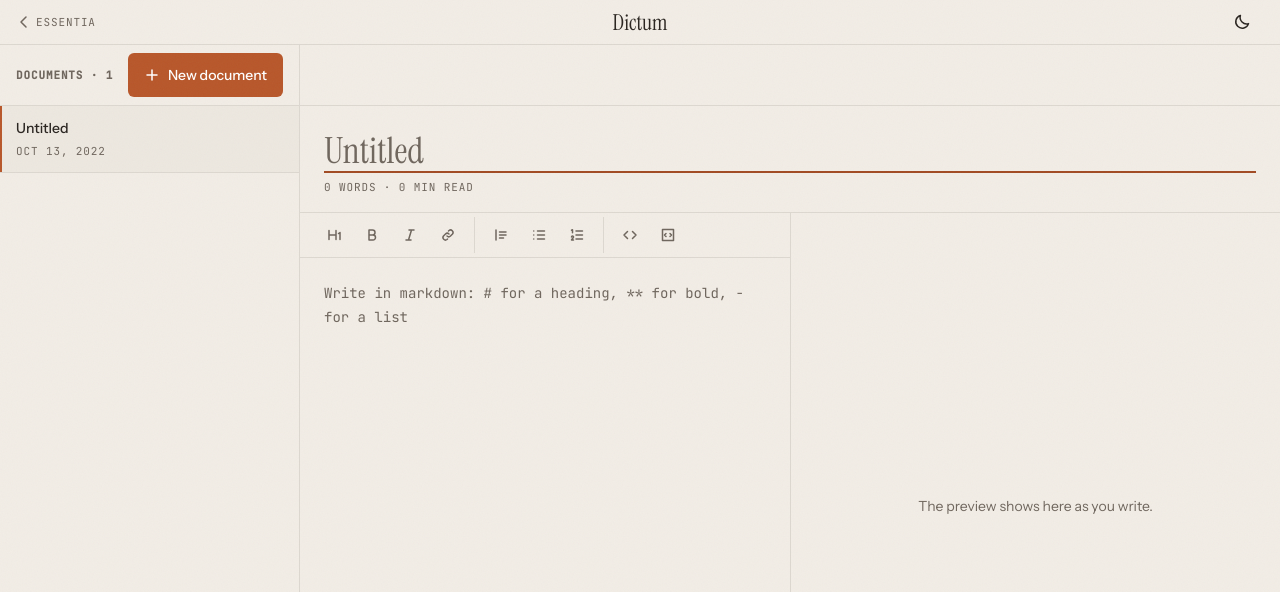
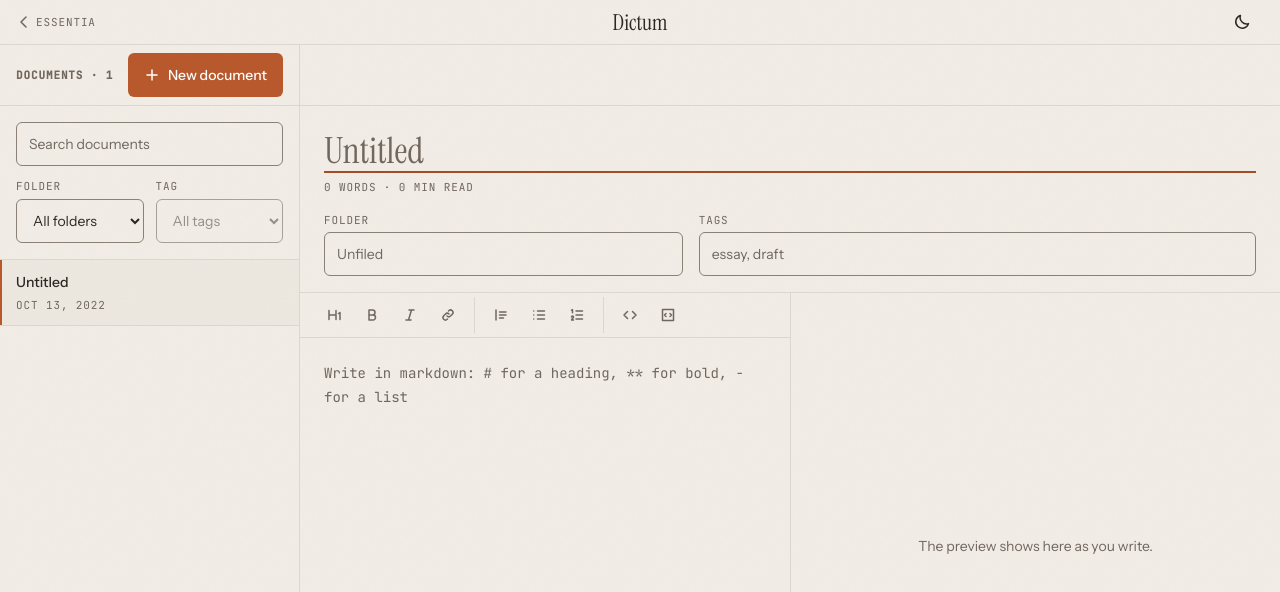
Before and after one commit to tiago-espadinha/Essentia, a React (Vite) app in the folder apps/dictum/: page / in a window 1280 px wide. Both pictures are taken after a click on the button "New document". Shown: the top 592 px of the page. Built offline with nearby package versions, Linux system fonts and the light colour scheme.

Commit message:
feat(dictum): file documents in folders and tags, and filter the list

```diff
--- a/apps/dictum/src/App.tsx
+++ b/apps/dictum/src/App.tsx
@@ -2,11 +2,14 @@ import { useCallback, useEffect, useRef, useState } from 'react'
 import { AppHeader } from './AppHeader'
 import { DocList } from './DocList'
 import { Editor, type Mode } from './Editor'
-import { filterDocs } from './documents'
+import { Filters } from './Filters'
+import { filterDocs, foldersOf, tagsOf, type DocFilter } from './documents'
 import { useDocuments } from './useDocuments'
 
 /** Matches dictum.css: one pane at a time below 768 px. */
 const PHONE = '(width < 768px)'
+
+const NO_FILTER: DocFilter = { query: '', folder: null, tag: null }
 
 export default function App() {
   const { docs, saveFailed, add, update } = useDocuments()
@@ -16,6 +19,7 @@ export default function App() {
   // Below 768 px one pane shows at a time: the list, or the open document.
   const [view, setView] = useState<'list' | 'doc'>('list')
   const [mode, setMode] = useState<Mode>('write')
+  const [filter, setFilter] = useState<DocFilter>(NO_FILTER)
   const clearTitleFocus = useCallback(() => setTitleFocusId(null), [])
   // A row to focus once the list has rendered.
   const rowToFocus = useRef<string | null>(null)
@@ -30,12 +34,22 @@ export default function App() {
     ;(row ?? main.querySelector<HTMLElement>('.list-pane .button-primary'))?.focus()
   })
 
-  const visible = filterDocs(docs, { query: '', folder: null, tag: null })
+  const folders = foldersOf(docs)
+  const tags = tagsOf(docs)
+  // A folder or tag filter lapses once no document carries it any more.
+  const activeFilter: DocFilter = {
+    query: filter.query,
+    folder: filter.folder === null || filter.folder === '' || folders.includes(filter.folder) ? filter.folder : null,
+    tag: filter.tag !== null && tags.includes(filter.tag) ? filter.tag : null,
+  }
+  const visible = filterDocs(docs, activeFilter)
   // With nothing chosen yet, or the chosen document gone, the first in the list is open.
   const selected = docs.find((doc) => doc.id === selectedId) ?? visible[0] ?? null
 
+  // A new document is blank, so the search and tag are cleared to show it; it joins the folder in view.
   function newDoc() {
-    const doc = add()
+    const doc = add(activeFilter.folder ?? '')
+    setFilter({ ...NO_FILTER, folder: activeFilter.folder })
     setSelectedId(doc.id)
     setTitleFocusId(doc.id)
     setView('doc')
@@ -59,7 +73,15 @@ export default function App() {
       <AppHeader />
       <main className="dictum" ref={mainRef} data-view={selected && view === 'doc' ? 'doc' : 'list'}>
         <h1 className="visually-hidden">Dictum documents</h1>
-        <DocList docs={visible} selectedId={selected?.id ?? null} onSelect={openDoc} onNew={newDoc} />
+        <DocList
+          docs={visible}
+          total={docs.length}
+          selectedId={selected?.id ?? null}
+          filters={<Filters filter={activeFilter} folders={folders} tags={tags} onChange={setFilter} />}
+          onClearFilters={() => setFilter(NO_FILTER)}
+          onSelect={openDoc}
+          onNew={newDoc}
+        />
         <section className="pane doc-pane" aria-label="Document">
           {saveFailed && (
             <p className="notice" role="alert">
@@ -70,6 +92,7 @@ export default function App() {
             <Editor
               key={selected.id}
               doc={selected}
+              folders={folders}
               mode={mode}
               autoFocus={selected.id === titleFocusId}
               onFocused={clearTitleFocus}
--- /dev/null
+++ b/apps/dictum/src/DocFields.tsx
@@ -0,0 +1,70 @@
+import { useState } from 'react'
+import { cleanFolder, parseTags, type DocChanges } from './documents'
+
+interface DocFieldsProps {
+  folder: string
+  tags: string[]
+  /** Existing folders, offered as suggestions. */
+  folders: string[]
+  onChange: (changes: DocChanges) => void
+}
+
+/**
+ * The document's folder and comma-separated tags, each saved when the field is
+ * left or Enter is pressed. Drafts never re-sync from props: the editor remounts per document.
+ */
+export function DocFields({ folder, tags, folders, onChange }: DocFieldsProps) {
+  const [folderDraft, setFolderDraft] = useState(folder)
+  const [tagsDraft, setTagsDraft] = useState(tags.join(', '))
+
+  function commitFolder() {
+    const next = cleanFolder(folderDraft)
+    setFolderDraft(next)
+    if (next !== folder) onChange({ folder: next })
+  }
+
+  function commitTags() {
+    const next = parseTags(tagsDraft)
+    setTagsDraft(next.join(', '))
+    if (next.join() !== tags.join()) onChange({ tags: next })
+  }
+
+  const onEnter = (commit: () => void) => (event: { key: string }) => {
+    if (event.key === 'Enter') commit()
+  }
+
+  return (
+    <div className="doc-fields">
+      <label className="doc-fields__field">
+        <span className="label">Folder</span>
+        <input
+          className="field-input"
+          list="folder-options"
+          autoComplete="off"
+          placeholder="Unfiled"
+          value={folderDraft}
+          onChange={(event) => setFolderDraft(event.target.value)}
+          onBlur={commitFolder}
+          onKeyDown={onEnter(commitFolder)}
+        />
+        <datalist id="folder-options">
+          {folders.map((name) => (
+            <option key={name} value={name} />
+          ))}
+        </datalist>
+      </label>
+      <label className="doc-fields__field doc-fields__field--wide">
+        <span className="label">Tags</span>
+        <input
+          className="field-input"
+          autoComplete="off"
+          placeholder="essay, draft"
+          value={tagsDraft}
+          onChange={(event) => setTagsDraft(event.target.value)}
+          onBlur={commitTags}
+          onKeyDown={onEnter(commitTags)}
+        />
+      </label>
+    </div>
+  )
+}
--- a/apps/dictum/src/DocList.tsx
+++ b/apps/dictum/src/DocList.tsx
@@ -1,28 +1,44 @@
+import type { ReactNode } from 'react'
 import { displayTitle, formatDate, type Doc } from './documents'
 
 interface DocListProps {
+  /** The documents that pass the filters. */
   docs: Doc[]
+  /** How many documents exist at all. */
+  total: number
   selectedId: string | null
+  /** Search and filters, shown once there is something to filter. */
+  filters: ReactNode
+  onClearFilters: () => void
   onSelect: (id: string) => void
   onNew: () => void
 }
 
-export function DocList({ docs, selectedId, onSelect, onNew }: DocListProps) {
+export function DocList({ docs, total, selectedId, filters, onClearFilters, onSelect, onNew }: DocListProps) {
   return (
     <section className="pane list-pane" aria-labelledby="list-title">
       <div className="pane__head">
         <h2 id="list-title" className="label">
           Documents · {docs.length}
         </h2>
-        {docs.length > 0 && <NewDocButton onClick={onNew} />}
+        {total > 0 && <NewDocButton onClick={onNew} />}
       </div>
+      {total > 0 && filters}
 
       <div className="pane__body">
-        {docs.length === 0 ? (
+        {total === 0 ? (
           <div className="empty">
             <h3 className="empty__title">Nothing written yet.</h3>
             <p className="empty__text">Start a document and it stays on this device.</p>
             <NewDocButton onClick={onNew} />
+          </div>
+        ) : docs.length === 0 ? (
+          <div className="empty">
+            <h3 className="empty__title">Nothing matches.</h3>
+            <p className="empty__text">No documents fit these filters.</p>
+            <button type="button" className="button-ghost button-ghost--outlined" onClick={onClearFilters}>
+              Clear filters
+            </button>
           </div>
         ) : (
           <ul className="docs">
@@ -36,7 +52,10 @@ export function DocList({ docs, selectedId, onSelect, onNew }: DocListProps) {
                   onClick={() => onSelect(doc.id)}
                 >
                   <span className="doc-row__title">{displayTitle(doc)}</span>
-                  <span className="label">{formatDate(doc.updatedAt)}</span>
+                  <span className="label">
+                    {formatDate(doc.updatedAt)}
+                    {doc.folder && ` · ${doc.folder}`}
+                  </span>
                 </button>
               </li>
             ))}
--- a/apps/dictum/src/Editor.tsx
+++ b/apps/dictum/src/Editor.tsx
@@ -1,4 +1,5 @@
 import { lazy, Suspense, useEffect, useLayoutEffect, useRef, type KeyboardEvent, type ReactNode } from 'react'
+import { DocFields } from './DocFields'
 import { countWords, readingMinutes, type Doc, type DocChanges } from './documents'
 import { formatEdit, SHORTCUTS, type Format } from './formatting'
 import { Toolbar } from './Toolbar'
@@ -10,6 +11,8 @@ export type Mode = 'write' | 'preview'
 
 interface EditorProps {
   doc: Doc
+  /** Existing folders, offered when filing the document. */
+  folders: string[]
   mode: Mode
   /** Focus the title (a document just created, or opened on a phone). */
   autoFocus: boolean
@@ -22,7 +25,7 @@ interface EditorProps {
   actions?: ReactNode
 }
 
-export function Editor({ doc, mode, autoFocus, onFocused, onModeChange, onChange, onBack, actions }: EditorProps) {
+export function Editor({ doc, folders, mode, autoFocus, onFocused, onModeChange, onChange, onBack, actions }: EditorProps) {
   const titleRef = useRef<HTMLInputElement>(null)
   const textRef = useRef<HTMLTextAreaElement>(null)
   // The selection to restore once a formatting change has rendered.
@@ -102,6 +105,7 @@ export function Editor({ doc, mode, autoFocus, onFocused, onModeChange, onChange
         <p className="label doc-head__stats">
           {words} {words === 1 ? 'word' : 'words'} · {readingMinutes(words)} min read
         </p>
+        <DocFields folder={doc.folder} tags={doc.tags} folders={folders} onChange={onChange} />
       </div>
 
       <div className="panes" data-mode={mode}>
--- /dev/null
+++ b/apps/dictum/src/Filters.tsx
@@ -0,0 +1,64 @@
+import type { DocFilter } from './documents'
+
+interface FiltersProps {
+  filter: DocFilter
+  folders: string[]
+  tags: string[]
+  onChange: (filter: DocFilter) => void
+}
+
+// Select values: '*' is every folder or tag, '' (folders only) is unfiled.
+const ALL = '*'
+
+/** Search, and narrowing by folder and tag. */
+export function Filters({ filter, folders, tags, onChange }: FiltersProps) {
+  return (
+    <div className="filters" role="search">
+      <label htmlFor="search" className="visually-hidden">
+        Search documents
+      </label>
+      <input
+        id="search"
+        className="field-input"
+        type="search"
+        placeholder="Search documents"
+        value={filter.query}
+        onChange={(event) => onChange({ ...filter, query: event.target.value })}
+      />
+      <div className="filters__selects">
+        <label className="filters__field">
+          <span className="label">Folder</span>
+          <select
+            className="field-input"
+            value={filter.folder ?? ALL}
+            onChange={(event) => onChange({ ...filter, folder: event.target.value === ALL ? null : event.target.value })}
+          >
+            <option value={ALL}>All folders</option>
+            <option value="">Unfiled</option>
+            {folders.map((folder) => (
+              <option key={folder} value={folder}>
+                {folder}
+              </option>
+            ))}
+          </select>
+        </label>
+        <label className="filters__field">
+          <span className="label">Tag</span>
+          <select
+            className="field-input"
+            value={filter.tag ?? ALL}
+            disabled={tags.length === 0}
+            onChange={(event) => onChange({ ...filter, tag: event.target.value === ALL ? null : event.target.value })}
+          >
+            <option value={ALL}>All tags</option>
+            {tags.map((tag) => (
+              <option key={tag} value={tag}>
+                #{tag}
+              </option>
+            ))}
+          </select>
+        </label>
+      </div>
+    </div>
+  )
+}
--- a/apps/dictum/src/dictum.css
+++ b/apps/dictum/src/dictum.css
@@ -105,6 +105,46 @@
 .notice {
   margin: var(--space-4);
   color: var(--color-danger);
+}
+
+/* Fields */
+.field-input {
+  width: 100%;
+  min-height: 44px;
+  padding: 0 var(--space-3);
+  border: 1px solid var(--color-line-strong);
+  border-radius: var(--radius-sm);
+  background: var(--color-sand);
+}
+
+.field-input::placeholder { color: var(--color-mid); }
+
+.field-input:disabled {
+  color: var(--color-mid);
+  cursor: not-allowed;
+}
+
+.button-ghost--outlined { border-color: var(--color-line-strong); }
+
+/* Search and filters, above the list */
+.filters {
+  display: grid;
+  gap: var(--space-3);
+  padding: var(--space-4);
+  border-bottom: 1px solid var(--color-faint);
+}
+
+.filters__selects {
+  display: grid;
+  grid-template-columns: 1fr 1fr;
+  gap: var(--space-3);
+}
+
+.filters__field,
+.doc-fields__field {
+  display: grid;
+  gap: var(--space-1);
+  min-width: 0;
 }
 
 /* Document list */
@@ -227,6 +267,16 @@
 }
 
 .doc-head__stats { margin-top: var(--space-2); }
+
+.doc-fields {
+  display: flex;
+  flex-wrap: wrap;
+  gap: var(--space-3) var(--space-4);
+  margin-top: var(--space-4);
+}
+
+.doc-fields__field { flex: 1 1 160px; }
+.doc-fields__field--wide { flex-grow: 2; }
 
 /* Write and preview: side by side from 1280 px, one at a time below. */
 .panes {
```
Also changed, not shown: apps/dictum/src/testing.tsx (+17 -0 lines), 1 other file (tests, documents, lock files or other folders).
